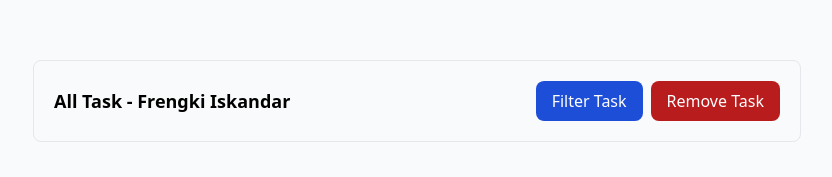
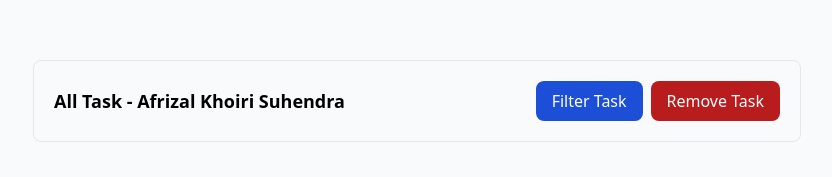
Before and after one commit to afrizalhendraeen516-cloud/CodingCamp-8Dec25-afrizal, a plain HTML site: page index.html in a window 1280 px wide. Shown: the top 177 px of the page, without its empty margins (223-1055 px from the left). Drawn offline with nearby package versions, Linux system fonts and the light colour scheme.

Commit message:
menambahkan Afrizal Khoiri Suhendra

```diff
--- a/index.html
+++ b/index.html
@@ -13,7 +13,7 @@
         <!-- HEADER -->
         <section class="flex justify-center items-center my-5">
             <div class="w-full p-5 border rounded-lg flex justify-between items-center">
-                <h1 class="text-lg font-semibold">All Task - Frengki Iskandar</h1>
+                <h1 class="text-lg font-semibold">All Task - Afrizal Khoiri Suhendra</h1>
                 <div class="flex gap-2">
                     <button
                         id="openFilterBtn"
```
